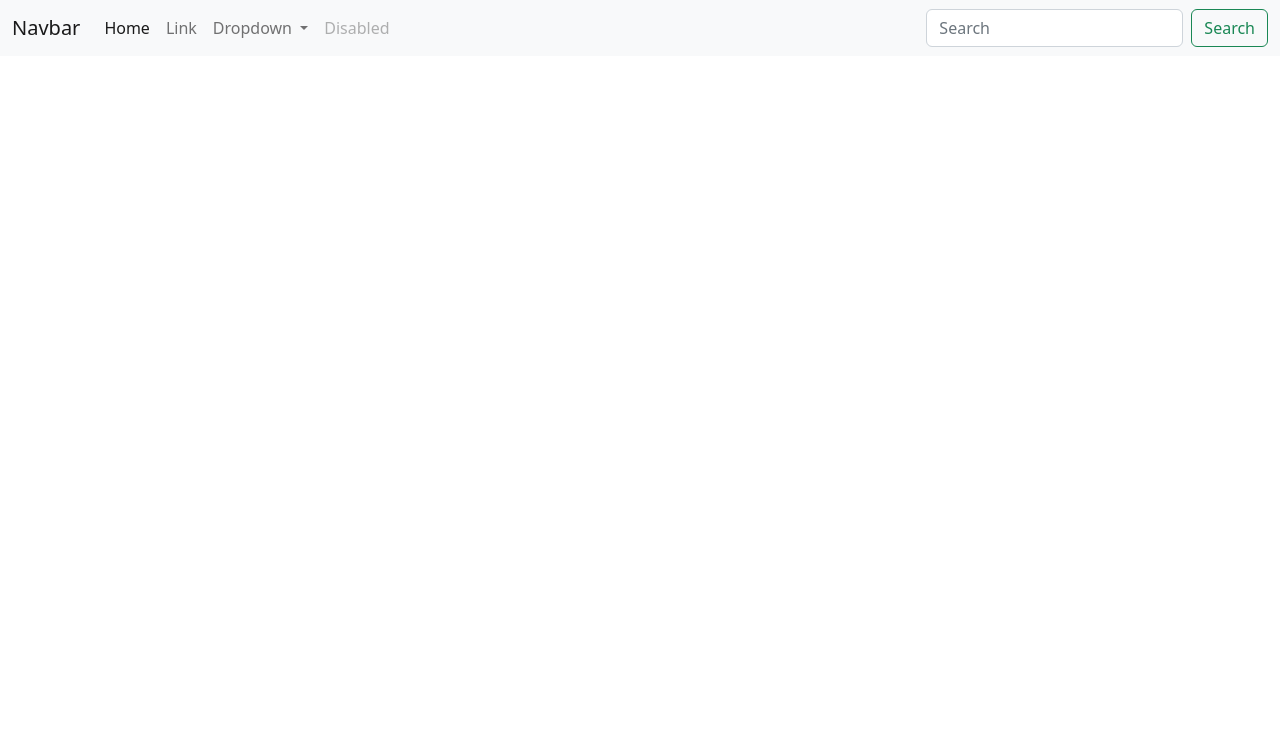
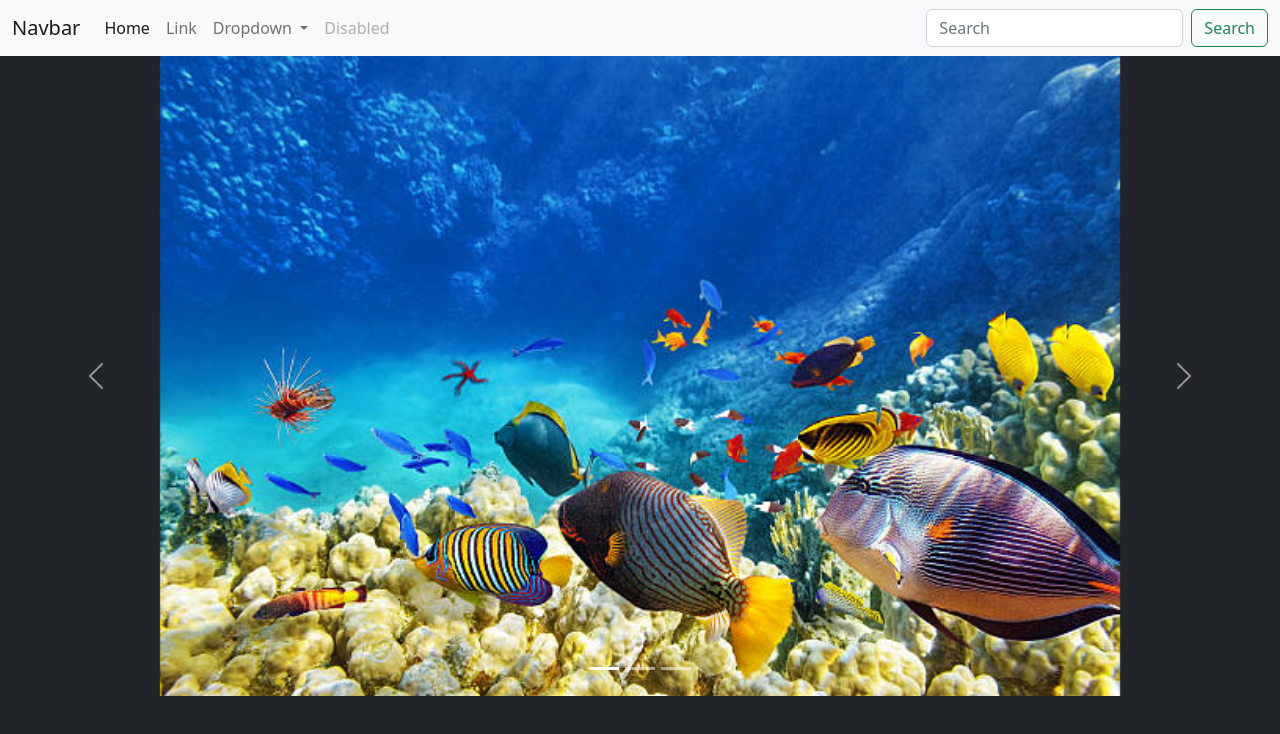
Before and after one commit to webfaisalbd/scroll-to-top-up-button-css, a plain HTML site: page index.html in a window 1280 px wide. Drawn offline with nearby package versions, Linux system fonts and the light colour scheme.

Commit message:
carousel added

```diff
--- a/index.html
+++ b/index.html
@@ -13,7 +13,7 @@
 
 
 </head>
-<body>
+<body class="bg-dark">
 
      <!-- navbar start  -->
      <nav class="navbar navbar-expand-lg bg-light">
@@ -56,6 +56,42 @@
 
 
 
+
+    <!-- carousel start  -->
+    <div id="carouselExampleIndicators" class="carousel slide" data-bs-ride="true">
+        <div class="carousel-indicators">
+          <button type="button" data-bs-target="#carouselExampleIndicators" data-bs-slide-to="0" class="active" aria-current="true" aria-label="Slide 1"></button>
+          <button type="button" data-bs-target="#carouselExampleIndicators" data-bs-slide-to="1" aria-label="Slide 2"></button>
+          <button type="button" data-bs-target="#carouselExampleIndicators" data-bs-slide-to="2" aria-label="Slide 3"></button>
+        </div>
+        <div class="carousel-inner">
+          <div class="carousel-item active">
+            <img src="images/fish1.jpg" class="d-block w-75 mx-auto" alt="...">
+          </div>
+          <div class="carousel-item">
+            <img src="images/fish2.jpg" class="d-block w-75 mx-auto" alt="...">
+          </div>
+          <div class="carousel-item">
+            <img src="images/fish3.jpg" class="d-block w-75 mx-auto" alt="...">
+          </div>
+        </div>
+        <button class="carousel-control-prev" type="button" data-bs-target="#carouselExampleIndicators" data-bs-slide="prev">
+          <span class="carousel-control-prev-icon" aria-hidden="true"></span>
+          <span class="visually-hidden">Previous</span>
+        </button>
+        <button class="carousel-control-next" type="button" data-bs-target="#carouselExampleIndicators" data-bs-slide="next">
+          <span class="carousel-control-next-icon" aria-hidden="true"></span>
+          <span class="visually-hidden">Next</span>
+        </button>
+      </div>
+    <!-- carousel end   -->
+
+
+
+
+
+
+
     <script src="https://cdn.jsdelivr.net/npm/bootstrap@5.2.0/dist/js/bootstrap.bundle.min.js" integrity="sha384-A3rJD856KowSb7dwlZdYEkO39Gagi7vIsF0jrRAoQmDKKtQBHUuLZ9AsSv4jD4Xa" crossorigin="anonymous"></script>
 
 </body>
```
Also changed, not shown: images/fish1.jpg (added), images/fish2.jpg (added), images/fish3.jpg (added).
